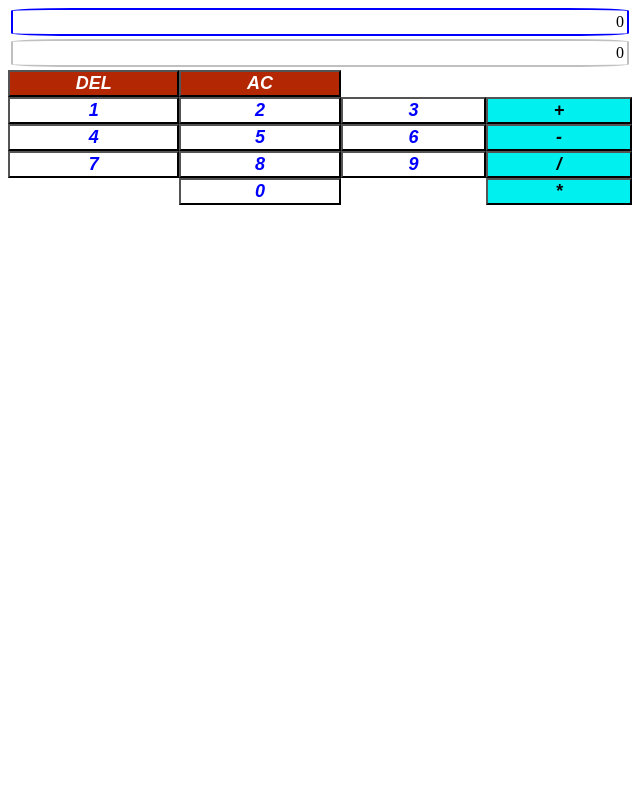
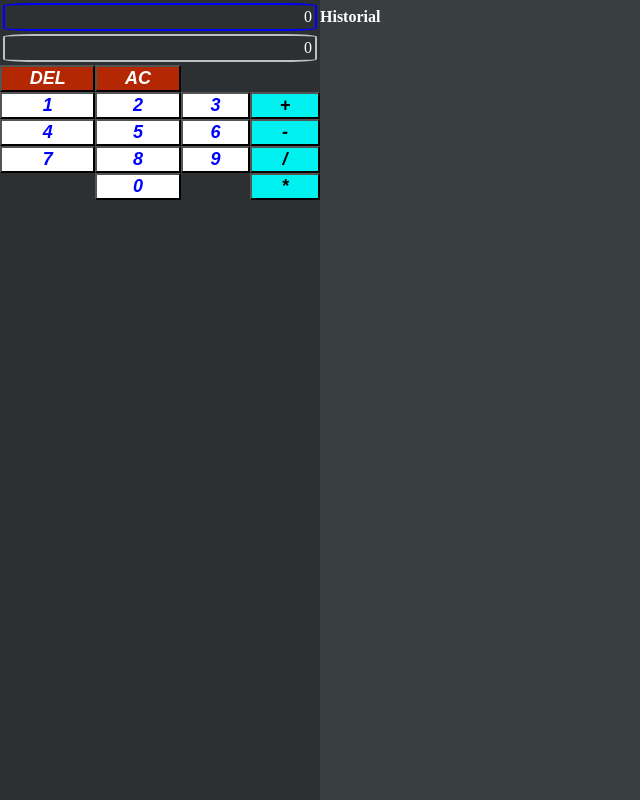
Before and after one commit to victorlvl47/act1_calc_electron, an Electron app: page index.html in a window 640 px wide. Drawn offline with Linux system fonts and the light colour scheme; no server answers.

Commit message:
agregar dos panels, calculadora e historial

```diff
--- a/index.html
+++ b/index.html
@@ -5,7 +5,8 @@
         <link rel="stylesheet" href="styles.css">
     </head>
     <body>
-        <div id="calculadora">
+        <div class="wrapper">
+            <div class="panel calculadora">
                 <div id="resultado">0</div>
                 <div id="actual">0</div>
                 <div class="grid-container" id="botones">
@@ -31,6 +32,10 @@
                     <button class="button-calc operator" id="boton-multiplicacion">*</button>
                 </div>
             </div>
+            <div class="panel historial">
+                <h4 id="historial-title" >Historial</h4>
+            </div>
+        </div>
 
         <script type="text/javascript" src="index.js"></script>
     </body>
--- a/main.js
+++ b/main.js
@@ -3,8 +3,8 @@ const {app, BrowserWindow} = require('electron');
 // Create window
 function createWindow() {
     const ventana = new BrowserWindow({
-        width: 300,
-        height: 300,
+        width: 640,
+        height: 360,
         webPreferences: {
             nodeIntegration: true,
             contextIsolation: false
--- a/styles.css
+++ b/styles.css
@@ -1,3 +1,31 @@
+html, body {
+    height: 100%;
+    margin: 0;
+}
+
+.wrapper {
+    height: 100%;
+    display: flex;
+}
+
+.panel {
+    flex: 1;
+}
+
+.calculadora {
+    background-color: #2c3032;
+    color: #ffffff;
+}
+
+.historial {
+    background-color: #393e40;
+    color: #ffffff;
+}
+
+#historial-title {
+    margin-top: 8px;
+}
+
 .grid-container {
     display: grid;
     grid-template-columns: auto auto auto auto;
```
Lines whose indentation alone changed are shown as unchanged.
